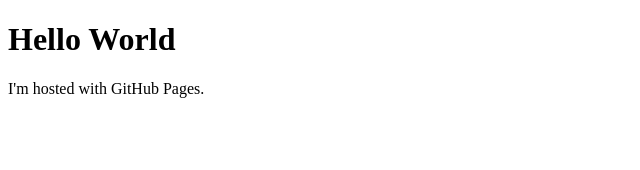
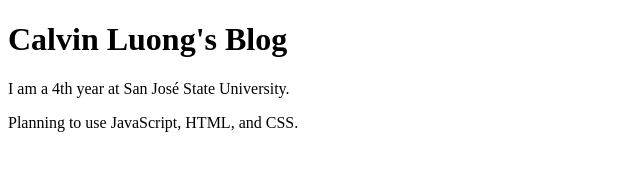
Before and after one commit to calvin-luong/calvin-luong.github.io, a plain HTML site: page index.html in a window 1280 px wide. Shown: the whole page, without its empty margins (0-640 px from the left). Drawn offline with Linux system fonts and the light colour scheme.

Commit message:
Update index.html

```diff
--- a/index.html
+++ b/index.html
@@ -1,7 +1,8 @@
 <!DOCTYPE html>
 <html>
 <body>
-<h1>Hello World</h1>
-<p>I'm hosted with GitHub Pages.</p>
+<h1>Calvin Luong's Blog</h1>
+<p>I am a 4th year at San José State University.</p>
+<p>Planning to use JavaScript, HTML, and CSS.</p>
 </body>
 </html>
```
